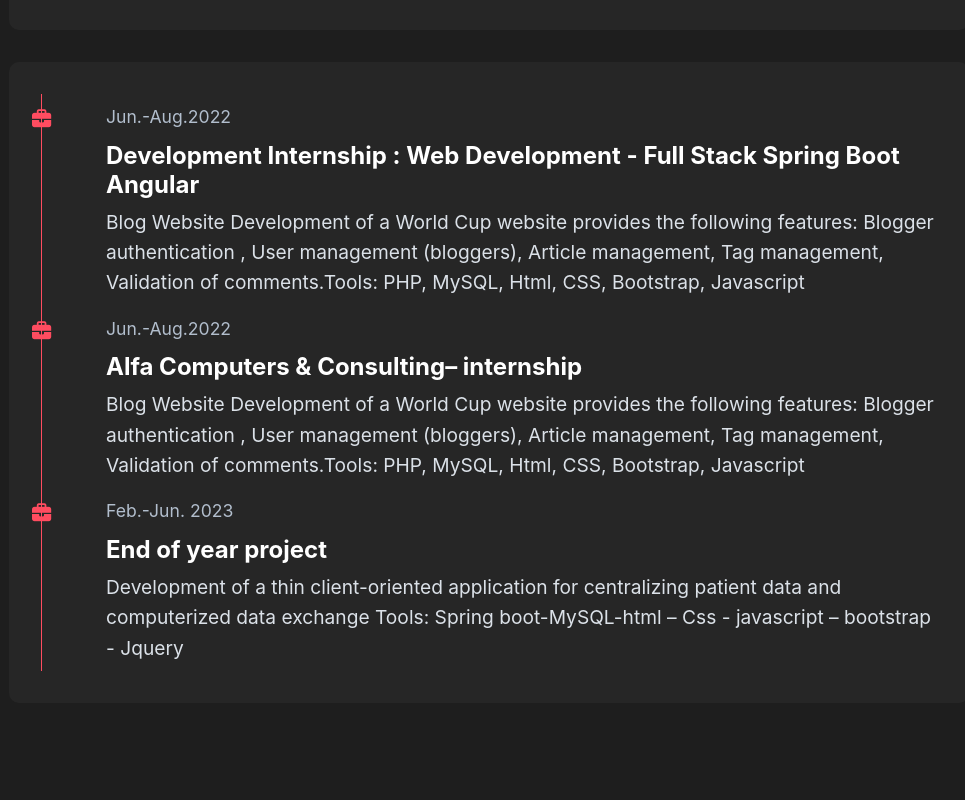
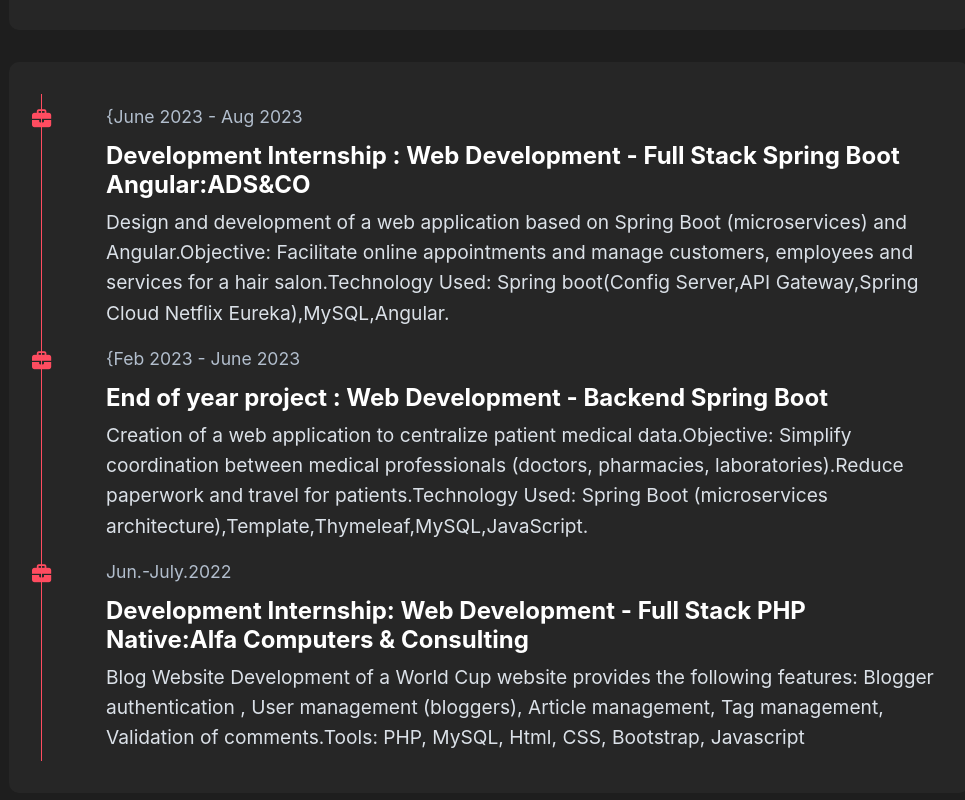
Before and after one commit to Bouchnak-Maher/Portfolio, a React (Create React App) app: page / in a window 1280 px wide. Shown: the part 3666-4466 px from the top of the page, without its empty margins (151-1116 px from the left). Built offline with nearby package versions, Linux system fonts and the light colour scheme.

Commit message:
first commit

```diff
--- a/src/Components/Timeline/Timeline.js
+++ b/src/Components/Timeline/Timeline.js
@@ -30,21 +30,22 @@ function Timeline() {
             </div>
             <div className="jobs-timeline timeline">
                 <TimelineItem
-                    duration={'Jun.-Aug.2022 '}
-                    title={'Development Internship : Web Development - Full Stack Spring Boot Angular'}
-                    desc={'Blog Website Development of a World Cup website provides the following features: Blogger authentication , User management (bloggers),  Article management, Tag management, Validation  of comments.Tools: PHP, MySQL, Html, CSS, Bootstrap,  Javascript'}
+                    duration={'{June 2023 - Aug  2023 '}
+                    title={'Development Internship : Web Development - Full Stack Spring Boot Angular:ADS&CO'}
+                    desc={'Design and development of a web application based on Spring Boot (microservices) and Angular.Objective: Facilitate online appointments and manage customers, employees and services for a hair salon.Technology Used: Spring boot(Config Server,API Gateway,Spring Cloud Netflix Eureka),MySQL,Angular.'}
                     icon={brief}
                 />
-               <TimelineItem
-                    duration={'Jun.-Aug.2022 '}
-                    title={'Alfa Computers & Consulting– internship'}
-                    desc={'Blog Website Development of a World Cup website provides the following features: Blogger authentication , User management (bloggers),  Article management, Tag management, Validation  of comments.Tools: PHP, MySQL, Html, CSS, Bootstrap,  Javascript'}
+
+                <TimelineItem
+                    duration={'{Feb 2023 - June 2023'}
+                    title={'End of year project : Web Development - Backend Spring Boot '}
+                    desc={' Creation of a web application to centralize patient medical data.Objective: Simplify coordination between medical professionals (doctors, pharmacies, laboratories).Reduce paperwork and travel for patients.Technology Used: Spring Boot (microservices architecture),Template,Thymeleaf,MySQL,JavaScript. '}
                     icon={brief}
                 />
-                <TimelineItem
-                    duration={'Feb.-Jun. 2023'}
-                    title={'End of year project'}
-                    desc={' Development of a thin client-oriented application for centralizing patient data and computerized data exchange Tools: Spring boot-MySQL-html – Css - javascript – bootstrap - Jquery  '}
+                 <TimelineItem
+                    duration={'Jun.-July.2022 '}
+                    title={'Development Internship: Web Development - Full Stack PHP Native:Alfa Computers & Consulting'}
+                    desc={'Blog Website Development of a World Cup website provides the following features: Blogger authentication , User management (bloggers),  Article management, Tag management, Validation  of comments.Tools: PHP, MySQL, Html, CSS, Bootstrap,  Javascript'}
                     icon={brief}
                 />
             </div>
```
